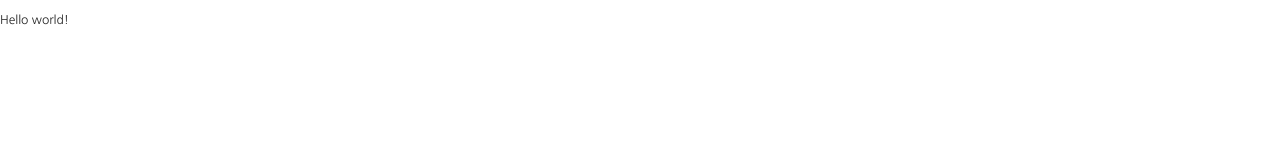
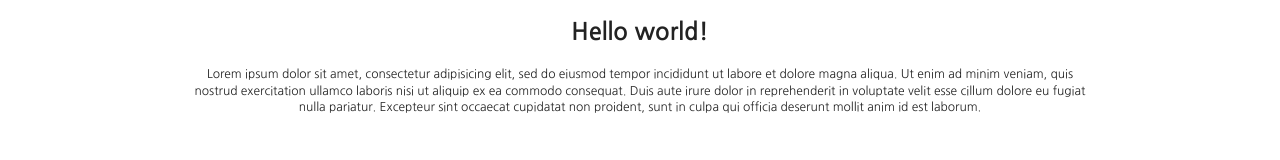
Before and after one commit to ellure9771/helloworld, a plain HTML site: page index.html in a window 1280 px wide. Drawn offline with nearby package versions, Linux system fonts and the light colour scheme.

Commit message:
FOUC 해결을 위한 소스 추가, 로딩이미지 적용

```diff
--- a/index.html
+++ b/index.html
@@ -10,17 +10,27 @@
         <link rel="apple-touch-icon" href="apple-touch-icon.png">
         <!-- Place favicon.ico in the root directory -->
 
+        <!-- FOUC -->
+        <style>.js #wrap {display: none;}</style>
+        <script>(function(H){H.className=H.className.replace(/\bno-js\b/,'js')})(document.documentElement)</script>
+
         <link rel="stylesheet" href="css/normalize.css">
         <link rel="stylesheet" href="css/main.css">
-        <script src="js/vendor/modernizr-2.8.3.min.js"></script>
+        <script src="http://html5shiv.googlecode.com/svn/trunk/html5.js"></script>
+        <!-- <script src="js/vendor/modernizr-2.8.3.min.js"></script> -->
     </head>
     <body>
-        <!--[if lt IE 8]>
+        <!--[if lt IE 9]>
             <p class="browserupgrade"><strong>구 버전</strong>의 브라우저를 사용하고 있습니다. 원활한 사용자 환경을 위해 <a href="http://browsehappy.com/">브라우저를 업그레이드</a>하십시오.</p>
         <![endif]-->
 
-        <!-- Add your site or application content here -->
-        <p>Hello world!</p>
+        <div id="wrap">
+            <h1>Hello world!</h1>
+            <p>
+                Lorem ipsum dolor sit amet, consectetur adipisicing elit, sed do eiusmod tempor incididunt ut labore et dolore magna aliqua. Ut enim ad minim veniam, quis nostrud exercitation ullamco laboris nisi ut aliquip ex ea commodo consequat. Duis aute irure dolor in reprehenderit in voluptate velit esse cillum dolore eu fugiat nulla pariatur. Excepteur sint occaecat cupidatat non proident, sunt in culpa qui officia deserunt mollit anim id est laborum.
+            </p>
+        </div>
+        <div id="loading"></div>
 
         <script src="https://code.jquery.com/jquery-1.12.0.min.js"></script>
         <script>window.jQuery || document.write('<script src="js/vendor/jquery-1.12.0.min.js"><\/script>')</script>
@@ -36,5 +46,13 @@
             r.parentNode.insertBefore(e,r)}(window,document,'script','ga'));
             ga('create','UA-XXXXX-X','auto');ga('send','pageview');
         </script>
+
+        <!-- <script>document.getElementById("wrap").style.display="block";</script> -->
+        <script>
+        $(function(){
+            $('#wrap').css('display', 'block');
+            $('#loading').hide();
+        });
+        </script>
     </body>
 </html>
```
Also changed, not shown: img/loading.gif (added).
